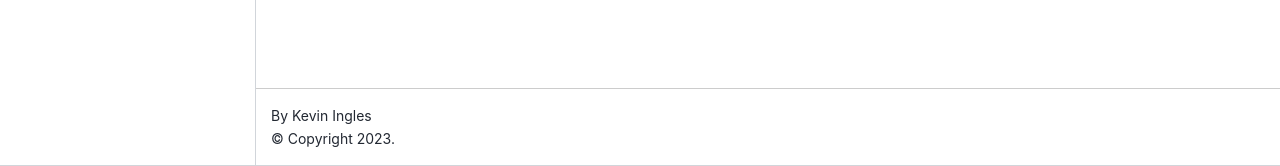
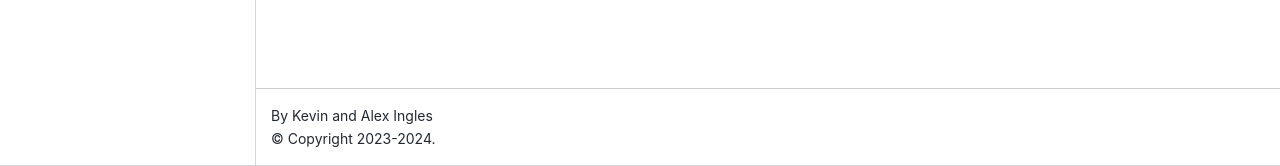
Before and after one commit to ominusliticus/learning_scientific_computing, a Jupyter Book: the page built from ssh.md, in a window 1280 px wide. Shown: the part 734-900 px from the top of the page. Built offline with Jupyter Book 1.0.4 settings and Sphinx 7.4.7 and the Sphinx Book theme 1.1.4, drawn with Linux system fonts in a browser that asks for light colours.

Commit message:
Bumping copyright and updating author list

```diff
--- a/_config.yml
+++ b/_config.yml
@@ -2,8 +2,8 @@
 # Learn more at https://jupyterbook.org/customize/config.html
 
 title    : Learning Scientific Computing
-author   : Kevin Ingles
-copyright: "2023"
+author   : Kevin and Alex Ingles
+copyright: "2023-2024"
 # logo: logo.png
 
 # Force re-execution of notebooks on each build.
```
